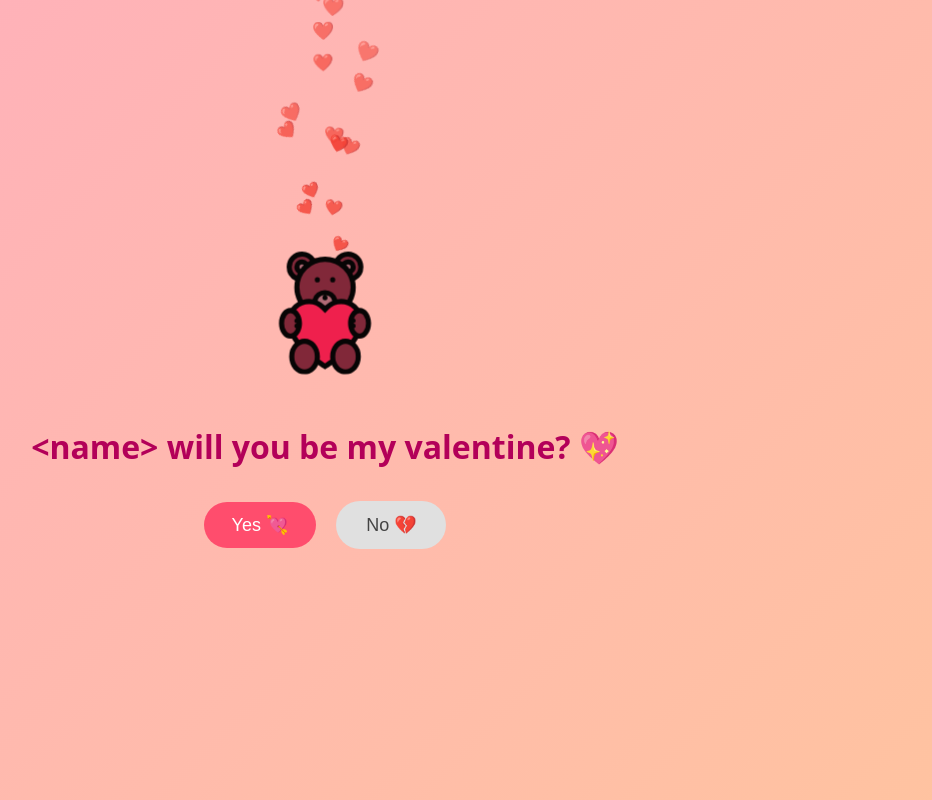
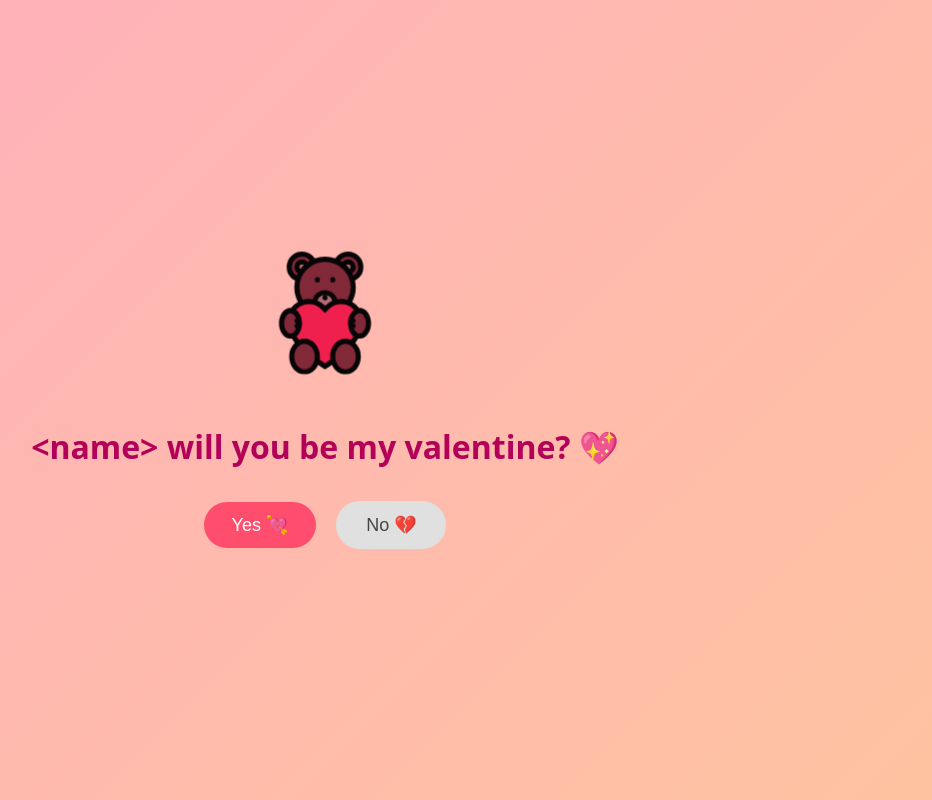
Before and after one commit to sankhadeepbis6/heartfelt, a React (Vite) app: page / in a window 1280 px wide. Shown: the whole page, without its empty margins (315-1247 px from the left). Built offline with nearby package versions, Linux system fonts and the light colour scheme.

Commit message:
Love animation added

```diff
--- a/src/components/LoveCharacter/LoveCharacter.jsx
+++ b/src/components/LoveCharacter/LoveCharacter.jsx
@@ -10,15 +10,15 @@ const LoveCharacter = ({
 	height = 200,
 	width = 200,
 	isHeart = false,
-	heartCount = 50,   // 👈 configurable meter
+	heartCount = 28,
 	children
 }) => {
 	const hearts = useMemo(() => {
-		const duration = 7; // seconds (must match CSS)
+		const duration = 7;
 
 		return Array.from({ length: heartCount }).map((_, i) => {
-			const angle = pseudoRandom(i + 1) * 90 - 45; // -45° to +45°
-			const distance = 650 + pseudoRandom(i + 10) * 300; // VERY far up
+			const angle = pseudoRandom(i + 1) * 90 - 45;
+			const distance = 650 + pseudoRandom(i + 10) * 300;
 
 			return {
 				id: i,
@@ -33,19 +33,17 @@ const LoveCharacter = ({
 
 	return (
 		<div className={styles.wrapper} style={{ height, width }}>
-			{isHeart && (
-				<div className={styles.heartLayer}>
-					{hearts.map((h) => (
-						<span
-							key={h.id}
-							className={styles.heart}
-							style={h.style}
-						>
-							❤️
-						</span>
-					))}
-				</div>
-			)}
+			{/* Hearts ALWAYS mounted */}
+			<div
+				className={`${styles.heartLayer} ${isHeart ? styles.active : styles.inactive
+					}`}
+			>
+				{hearts.map((h) => (
+					<span key={h.id} className={styles.heart} style={h.style}>
+						❤️
+					</span>
+				))}
+			</div>
 
 			<div className={styles.character}>{children}</div>
 		</div>
--- a/src/components/LoveCharacter/LoveCharacter.module.css
+++ b/src/components/LoveCharacter/LoveCharacter.module.css
@@ -5,34 +5,48 @@
   justify-content: center;
 }
 
-/* Character stays on top */
 .character {
   position: relative;
   z-index: 2;
 }
 
-/* Heart animation layer */
+/* Heart layer */
 .heartLayer {
   position: absolute;
   inset: 0;
-  z-index: 1;
   pointer-events: none;
   overflow: visible;
+
+  transition: opacity 0.8s ease;
 }
 
-/* Heart base */
+/* ON */
+.active {
+  opacity: 1;
+}
+
+/* OFF (exit animation happens naturally) */
+.inactive {
+  opacity: 0;
+}
+
+/* Heart */
 .heart {
   position: absolute;
   left: 50%;
-  top: 55%; /* chest origin */
+  top: 55%;
   font-size: 20px;
-  opacity: 0;
 
   transform-origin: center;
   animation: floatHeart 7s linear infinite;
+  animation-play-state: paused; /* default paused */
 }
 
-/* Continuous floating animation */
+/* When active → animate */
+.active .heart {
+  animation-play-state: running;
+}
+
 @keyframes floatHeart {
   0% {
     transform: translate3d(-50%, -50%, 0) rotate(var(--angle)) scale(0.6);
--- a/src/pages/Home/Home.jsx
+++ b/src/pages/Home/Home.jsx
@@ -5,6 +5,7 @@ import LoveCharacter from "../../components/LoveCharacter/LoveCharacter";
 
 export default function Home() {
   const [position, setPosition] = useState({ x: 0, y: 0 });
+  const [isHeart, setIsHeart] = useState(false);
 
   const getRandomBetween = (min, max) =>
     Math.floor(Math.random() * (max - min + 1)) + min;
@@ -41,7 +42,7 @@ export default function Home() {
 
   return (
     <div className={styles.container}>
-      <LoveCharacter height={150} width={150} isHeart>
+      <LoveCharacter height={150} width={150} isHeart={isHeart}>
         <img
           src={HeartSvg}
           alt="heart"
@@ -56,7 +57,10 @@ export default function Home() {
       {/* Center wrapper */}
       <div className={styles.buttonWrapper}>
         <div className={styles.buttons}>
-          <button className={styles.yes}>Yes 💘</button>
+          <button
+            className={styles.yes}
+            onMouseEnter={() => setIsHeart(true)}
+            onMouseLeave={() => setIsHeart(false)}>Yes 💘</button>
 
           <div className={styles.noSlot}>
             <div className={styles.placeholder}></div>
```
